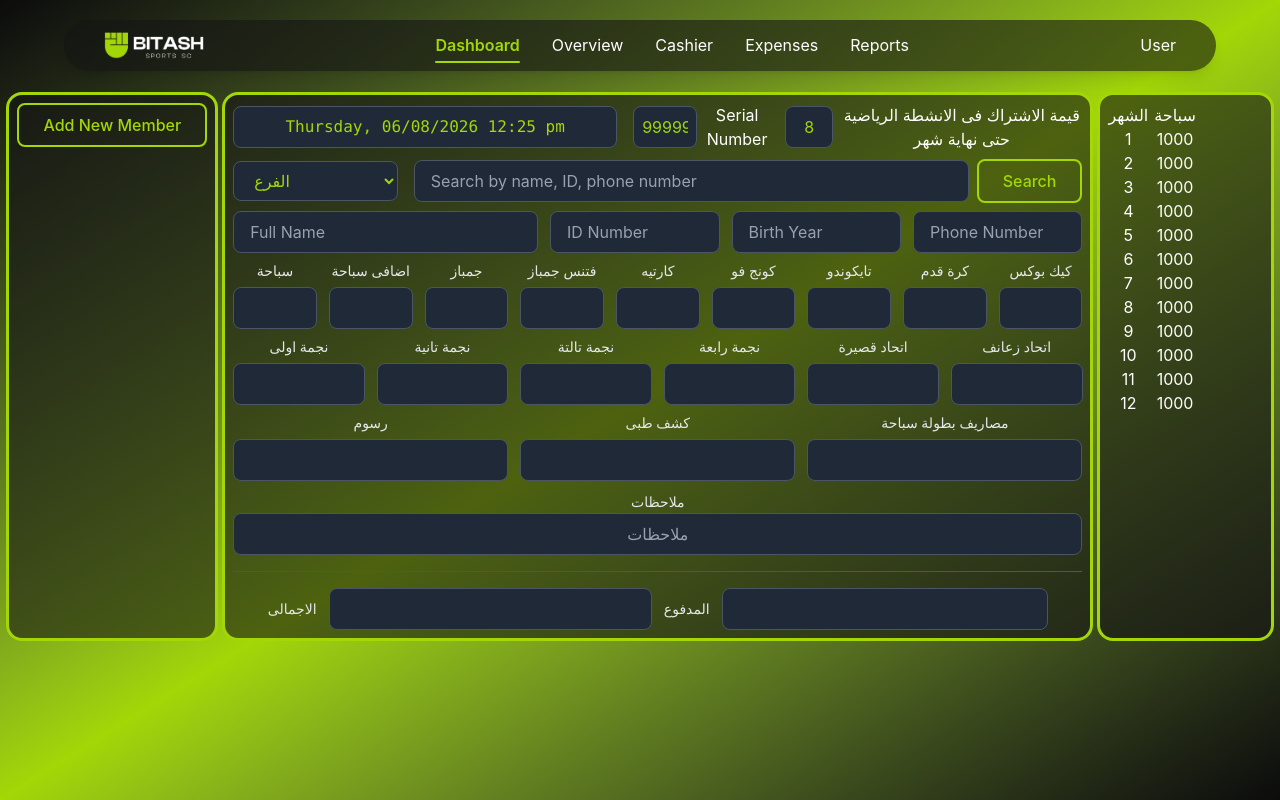
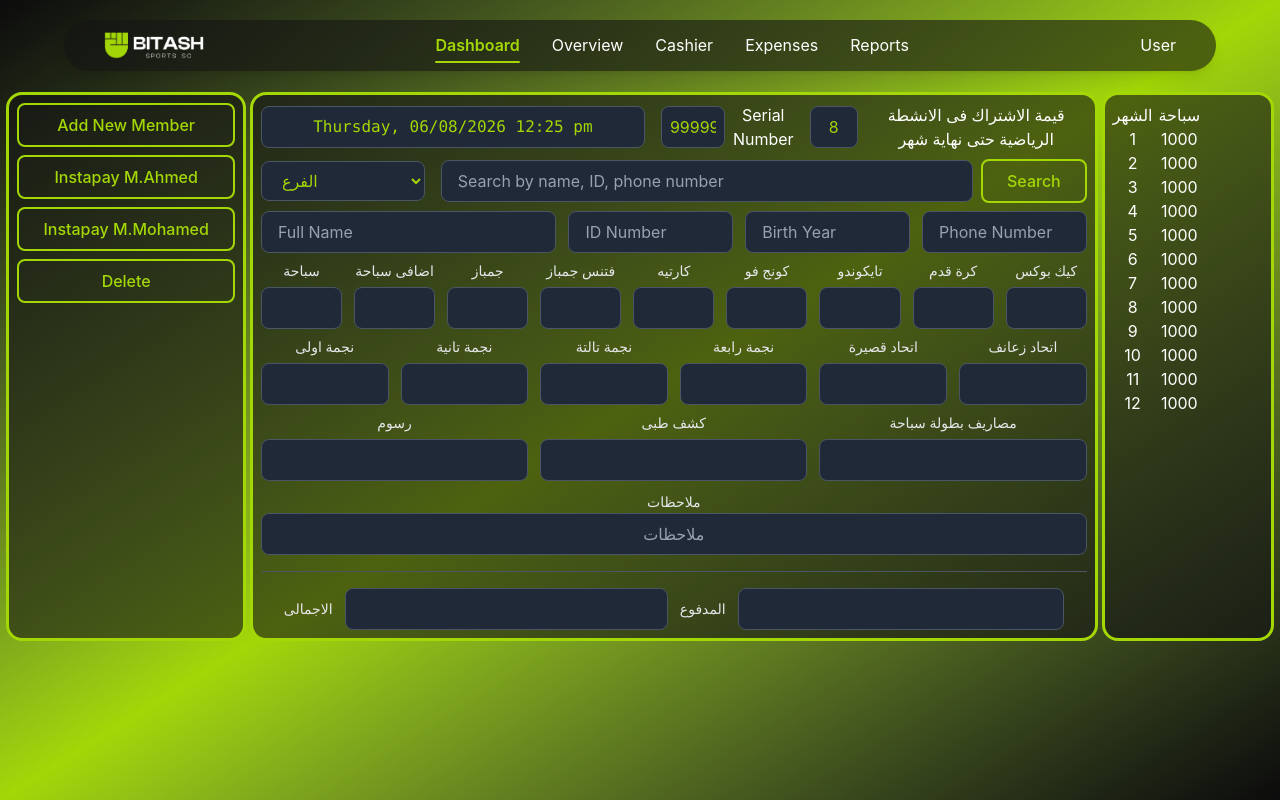
Before and after one commit to MohamedSaadat/Bitash-Sports, a React (Vite) app: page / in a window 1280 px wide. Built offline with nearby package versions, Linux system fonts and the light colour scheme.

Commit message:
search 1

```diff
--- a/api/index.js
+++ b/api/index.js
@@ -4,7 +4,7 @@ import path from "path";
 import cors from "cors";
 
 const app = express();
-app.use(cors());
+app.use(cors(), express.json());
 
 const filePath = path.join(process.cwd(), "src", "data.json");
 const userData = JSON.parse(fs.readFileSync(filePath, "utf-8"));
--- a/src/pages/Dashboard.jsx
+++ b/src/pages/Dashboard.jsx
@@ -6,8 +6,17 @@ export default function Dashboard() {
     <div className="w-full max-w-[99%] mx-auto gap-1 flex flex-col lg:flex-row">
       {/* Part 1 BTNs */}
       <div className="w-full lg:w-100 p-2 bg-[rgba(20,20,20,0.6)] border-3 border-[#a3d706] rounded-2xl flex flex-col gap-2 items-center">
-        <button className="shiny w-full sm:w-auto px-6 py-2 border-2 border-[#a3d706] text-[#a3d706] rounded-lg font-medium cursor-pointer hover:bg-[#a3d706] hover:text-[#27272a] whitespace-nowrap">
+        <button className="shiny w-full px-6 py-2 border-2 border-[#a3d706] text-[#a3d706] rounded-lg font-medium cursor-pointer hover:bg-[#a3d706] hover:text-[#27272a] whitespace-nowrap">
           Add New Member
+        </button>
+        <button className="shiny w-full px-6 py-2 border-2 border-[#a3d706] text-[#a3d706] rounded-lg font-medium cursor-pointer hover:bg-[#a3d706] hover:text-[#27272a] whitespace-nowrap">
+          Instapay M.Ahmed
+        </button>
+        <button className="shiny w-full px-6 py-2 border-2 border-[#a3d706] text-[#a3d706] rounded-lg font-medium cursor-pointer hover:bg-[#a3d706] hover:text-[#27272a] whitespace-nowrap">
+          Instapay M.Mohamed
+        </button>
+        <button className="shiny w-full px-6 py-2 border-2 border-[#a3d706] text-[#a3d706] rounded-lg font-medium cursor-pointer hover:bg-[#a3d706] hover:text-[#27272a] whitespace-nowrap">
+          Delete
         </button>
       </div>
 
--- a/src/pages/Overview.jsx
+++ b/src/pages/Overview.jsx
@@ -12,34 +12,40 @@ export default function Overview() {
         setLoading(false);
       })
       .catch((err) => {
-        console.error("خطأ في جلب البيانات:", err);
+        console.error("Failed to update data:", err);
         setLoading(false);
       });
   }, []);
 
   if (loading) {
     return (
-      <p style={{ textAlign: "center", padding: "20px" }}>
-        جاري تحميل البيانات...
-      </p>
+      <p style={{ textAlign: "center", padding: "20px" }}>Loading data...</p>
     );
   }
-// console.log(data.DATA);
+
+  // User Count
+  let x = 0;
+  for (let i = 0; i < data.DATA.length; i++) {
+    if (data.DATA[i].الاسم === "0") {
+      x++;
+    }
+  }
+  let userCount = data.DATA.length - x;
 
   return (
     <div
       dir="rtl"
       className="w-[90%] p-4 bg-[rgba(20,20,20,0.6)] border-2 border-[#a3d706] rounded-2xl text-white backdrop-blur-sm shadow-xl"
     >
-      {/* الهيدر */}
+      {/* Header */}
       <div className="flex items-center justify-between pb-3 mb-4 border-b border-[#a3d706]/30">
         <h2 className="text-xl font-bold text-[#a3d706]">جدول البيانات</h2>
         <span className="px-3 py-1 text-xs font-semibold rounded-full bg-[#a3d706]/10 border border-[#a3d706] text-[#a3d706]">
-          العدد الإجمالي: {data.DATA.length}
+          العدد الإجمالي: {userCount}
         </span>
       </div>
 
-      {/* 1. تصميم الموبايل (بطاقات صغيرة بدلاً من جدول) */}
+      {/* 1. Mobile Screen */}
       <div className="flex flex-col gap-3 md:hidden">
         {data.DATA.map((item) => (
           <div
@@ -82,7 +88,7 @@ export default function Overview() {
         ))}
       </div>
 
-      {/* 2. تصميم الشاشات الكبيرة (الجدول التقليدي) */}
+      {/* 2. All Screens */}
       <div className="hidden md:block overflow-x-auto">
         <table className="w-full text-right border-collapse">
           <thead>
```
